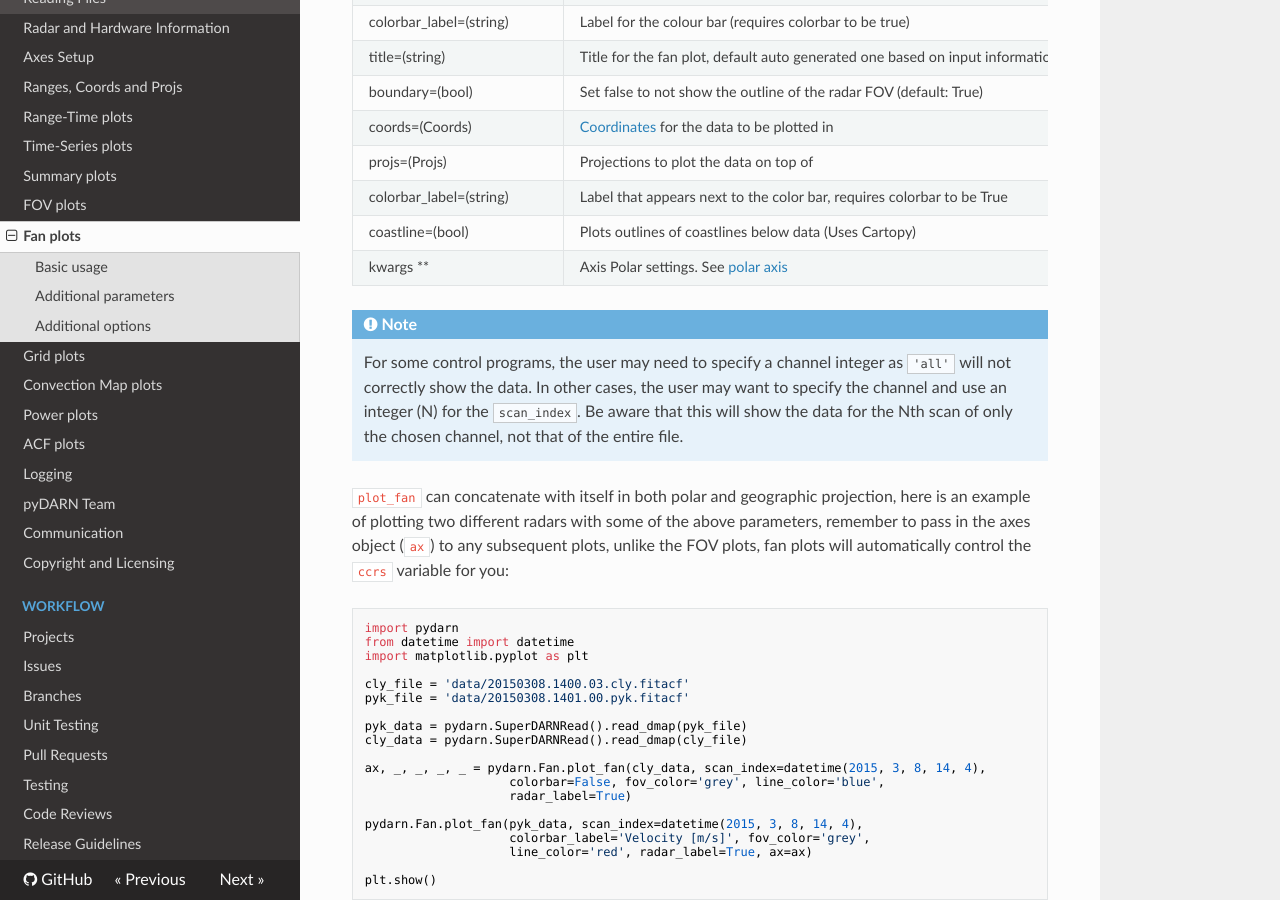
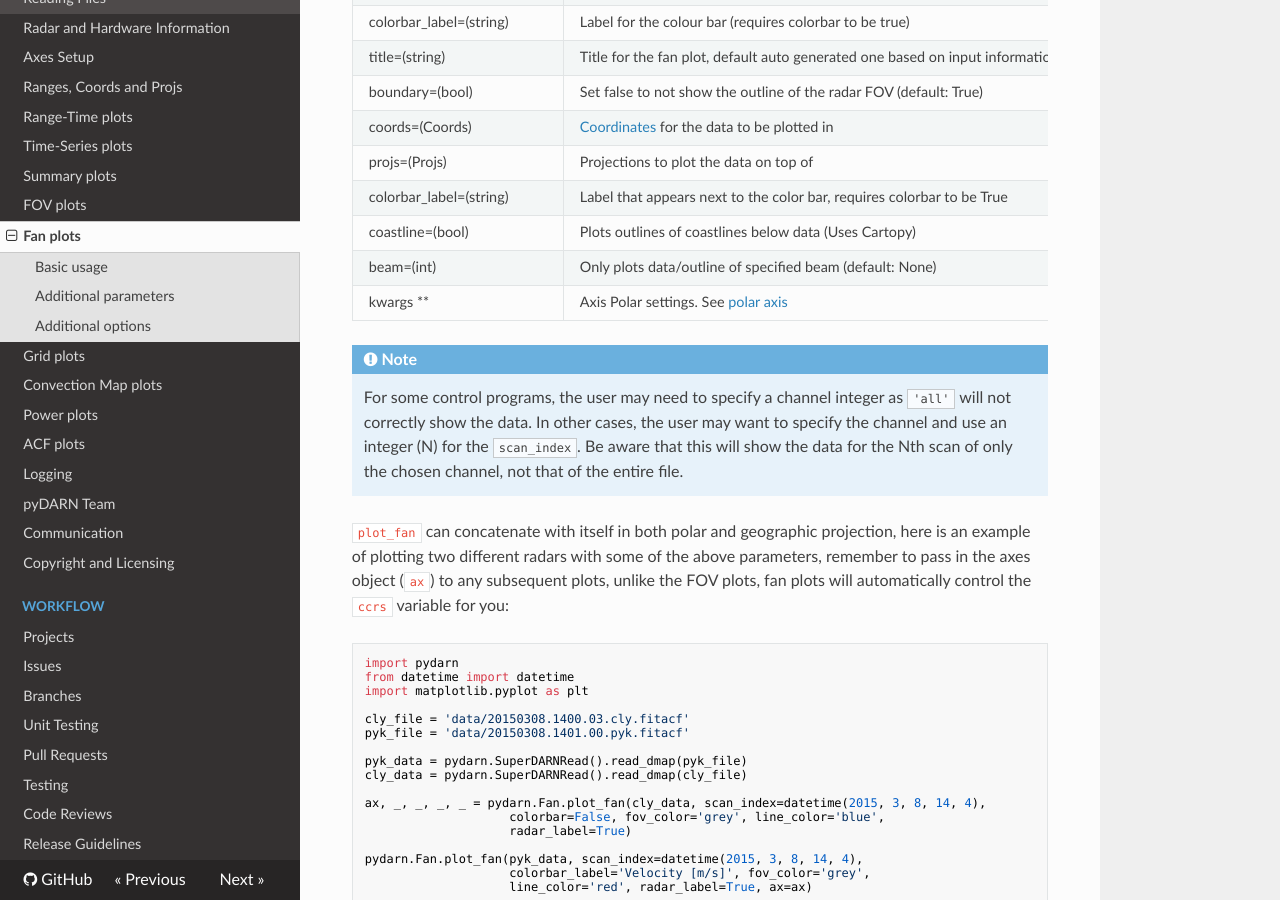
Before and after one commit to SuperDARN/pydarn, an MkDocs documentation site: the page built from docs/user/fan.md, in a window 1280 px wide and 900 px high, scrolled down 4298 px. Built offline with MkDocs 1.6.1, drawn with Linux system fonts in a browser that asks for light colours; nearby versions of some CDN libraries.

Commit message:
update documentation

```diff
--- a/docs/user/fan.md
+++ b/docs/user/fan.md
@@ -117,6 +117,7 @@ Here is a list of all the current options than can be used with `plot_fan`
 | projs=(Projs)                 | Projections to plot the data on top of                                                                  |
 | colorbar_label=(string)       | Label that appears next to the color bar, requires colorbar to be True                                  |
 | coastline=(bool)              | Plots outlines of coastlines below data (Uses Cartopy)                                                  |
+| beam=(int)                    | Only plots data/outline of specified beam (default: None)                                               |
 | kwargs **                     | Axis Polar settings. See [polar axis](axis.md)                                                          |
 
 
```
Also changed, not shown: docs/user/fov.md (+1 -0 lines).
